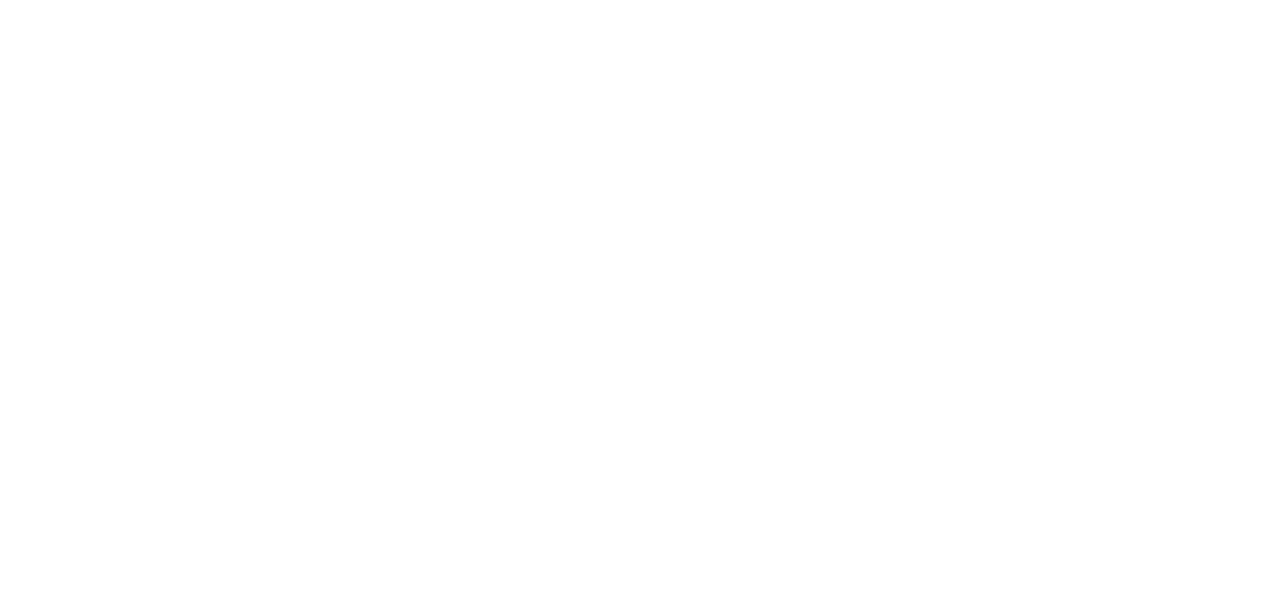
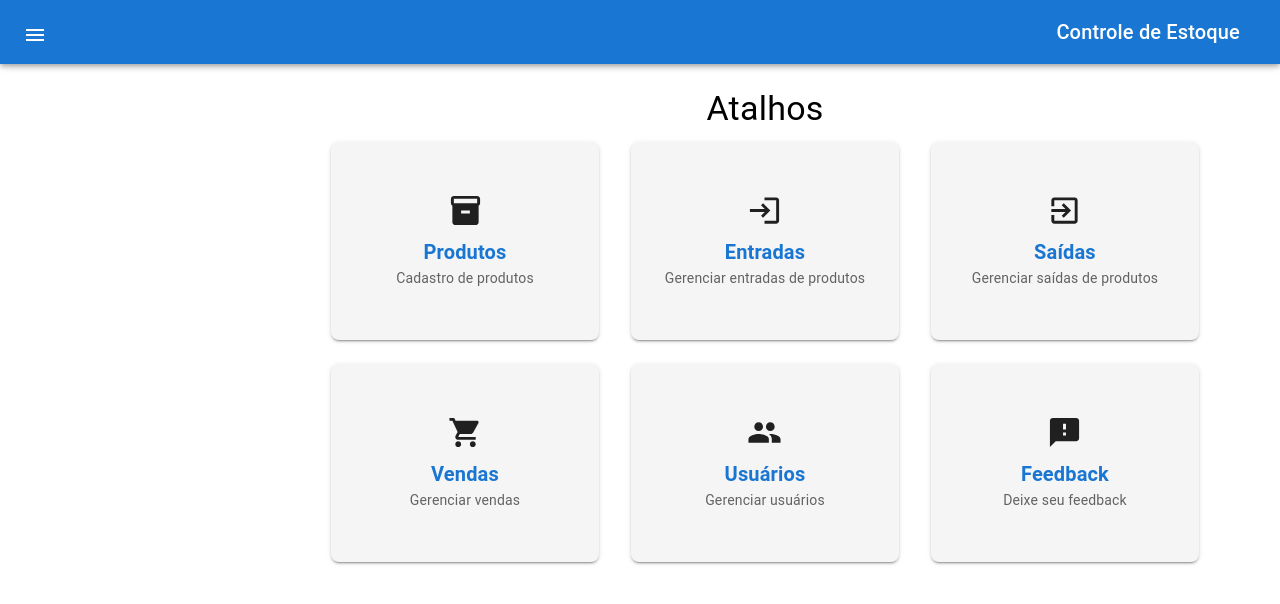
Before and after one commit to joaofeliperl/projeto-controle-de-estoque, a React (Create React App) app in the folder frontend/: page /home in a window 1280 px wide. Before the commit this address had no page. Shown: the top 604 px of the page. Built offline with nearby package versions, Linux system fonts and the light colour scheme.

Commit message:
Creating the Home.js page

```diff
--- a/frontend/public/index.html
+++ b/frontend/public/index.html
@@ -4,7 +4,7 @@
 <head>
     <meta charset="UTF-8">
     <meta name="viewport" content="width=device-width, initial-scale=1.0">
-    <title>React App</title>
+    <title>Controle de Estoque</title>
 </head>
 
 <body>
--- a/frontend/src/App.js
+++ b/frontend/src/App.js
@@ -3,6 +3,7 @@ import { BrowserRouter as Router, Routes, Route, useNavigate, useLocation } from
 import Dashboard from "./pages/Dashboard";
 import Login from "./pages/Login";
 import Signup from "./pages/Signup";
+import Home from "./pages/Home";
 
 const App = () => {
     return (
@@ -10,6 +11,7 @@ const App = () => {
             <Routes>
                 <Route path="/login" element={<Login />} />
                 <Route path="/signup" element={<Signup />} />
+                <Route path="/home" element={<Home />} />
                 <Route
                     path="/dashboard"
                     element={
--- a/frontend/src/components/Sidebar.js
+++ b/frontend/src/components/Sidebar.js
@@ -1,7 +1,7 @@
 import React, { useState } from "react";
 import { useNavigate } from "react-router-dom";
-import { Drawer, List, ListItem, ListItemIcon, ListItemText, IconButton, Button, Divider } from "@mui/material";
-import { Menu, Home, Inventory, Settings, Logout } from "@mui/icons-material";
+import { Drawer, List, ListItemButton, ListItemIcon, ListItemText, IconButton, Divider } from "@mui/material";
+import { Menu, Home, Inventory, ArrowDownward, ArrowUpward, ShoppingCart, People, Logout } from "@mui/icons-material";
 
 const Sidebar = () => {
     const [open, setOpen] = useState(false);
@@ -38,46 +38,56 @@ const Sidebar = () => {
                 anchor="left"
                 open={open}
                 onClose={toggleDrawer(false)}
-                sx={{
-                    zIndex: 4000 // Faz com que o Sidebar fique acima de tudo
-                }}
+                sx={{ zIndex: 4000 }}
             >
                 <List sx={{ width: 250 }}>
-                    <ListItem button onClick={() => navigate("/dashboard")}>
-                        <ListItemIcon>
-                            <Home />
-                        </ListItemIcon>
-                        <ListItemText primary="Dashboard" />
-                    </ListItem>
+                    <ListItemButton onClick={() => navigate("/home")} sx={{ cursor: "pointer" }}>
+                        <ListItemIcon><Home /></ListItemIcon>
+                        <ListItemText primary="Início" />
+                    </ListItemButton>
 
-                    <ListItem button onClick={() => navigate("/dashboard")}>
-                        <ListItemIcon>
-                            <Inventory />
-                        </ListItemIcon>
+                    <ListItemButton onClick={() => navigate("/dashboard")} sx={{ cursor: "pointer" }}>
+                        <ListItemIcon><Inventory /></ListItemIcon>
                         <ListItemText primary="Produtos" />
-                    </ListItem>
+                    </ListItemButton>
 
-                    <ListItem button onClick={() => navigate("/dashboard")}>
-                        <ListItemIcon>
-                            <Settings />
-                        </ListItemIcon>
-                        <ListItemText primary="Configurações" />
-                    </ListItem>
+                    <ListItemButton onClick={() => navigate("/entradas")} sx={{ cursor: "pointer" }}>
+                        <ListItemIcon><ArrowDownward /></ListItemIcon>
+                        <ListItemText primary="Entradas" />
+                    </ListItemButton>
+
+                    <ListItemButton onClick={() => navigate("/saidas")} sx={{ cursor: "pointer" }}>
+                        <ListItemIcon><ArrowUpward /></ListItemIcon>
+                        <ListItemText primary="Saídas" />
+                    </ListItemButton>
+
+                    <ListItemButton onClick={() => navigate("/vendas")} sx={{ cursor: "pointer" }}>
+                        <ListItemIcon><ShoppingCart /></ListItemIcon>
+                        <ListItemText primary="Vendas" />
+                    </ListItemButton>
+
+                    <ListItemButton onClick={() => navigate("/usuarios")} sx={{ cursor: "pointer" }}>
+                        <ListItemIcon><People /></ListItemIcon>
+                        <ListItemText primary="Usuários" />
+                    </ListItemButton>
 
                     <Divider sx={{ my: 2 }} /> {/* Linha separadora */}
 
                     {/* 🔥 Botão de Logout */}
-                    <ListItem>
-                        <Button
-                            variant="contained"
-                            color="error"
-                            fullWidth
-                            startIcon={<Logout />}
-                            onClick={handleLogout}
-                        >
-                            Sair
-                        </Button>
-                    </ListItem>
+                    <ListItemButton
+                        onClick={handleLogout}
+                        sx={{
+                            bgcolor: "error.main",
+                            color: "white",
+                            "&:hover": { bgcolor: "error.dark" }
+                        }}
+                    >
+                        <ListItemIcon sx={{ color: "white" }}> {/* Ícone branco */}
+                            <Logout />
+                        </ListItemIcon>
+                        <ListItemText primary="Sair" />
+                    </ListItemButton>
+
                 </List>
             </Drawer>
         </>
--- /dev/null
+++ b/frontend/src/pages/Home.js
@@ -0,0 +1,67 @@
+import React from "react";
+import { Box, Paper, Typography, Container, Grid } from "@mui/material";
+import { Inventory, Login, ShoppingCart, ExitToApp, People, Assessment, Feedback } from "@mui/icons-material";
+import { useNavigate } from "react-router-dom";
+import Navbar from "../components/Navbar";
+import Sidebar from "../components/Sidebar";
+
+const Home = () => {
+    const navigate = useNavigate();
+
+    const menuItems = [
+        { title: "Produtos", description: "Cadastro de produtos", icon: <Inventory fontSize="large" />, path: "/dashboard" },
+        { title: "Entradas", description: "Gerenciar entradas de produtos", icon: <Login fontSize="large" />, path: "/entradas" },
+        { title: "Saídas", description: "Gerenciar saídas de produtos", icon: <ExitToApp fontSize="large" />, path: "/saidas" },
+        { title: "Vendas", description: "Gerenciar vendas", icon: <ShoppingCart fontSize="large" />, path: "/vendas" },
+        { title: "Usuários", description: "Gerenciar usuários", icon: <People fontSize="large" />, path: "/usuarios" },
+        { title: "Feedback", description: "Deixe seu feedback", icon: <Feedback fontSize="large" />, path: "/feedback" },
+    ];
+
+    return (
+        <>
+            <Navbar />
+            <Box sx={{ display: "flex", marginTop: "64px" }}>
+                <Sidebar />
+                <Container sx={{ flexGrow: 1, padding: 3, marginLeft: { xs: 0, md: "250px" }, display: "flex", flexDirection: "column", alignItems: "center" }}>
+                    <Typography variant="h4" gutterBottom>
+                        Atalhos
+                    </Typography>
+                    <Grid container spacing={3} justifyContent="center" alignItems="center" sx={{ maxWidth: "900px" }}>
+                        {menuItems.map((item, index) => (
+                            <Grid item xs={12} sm={6} md={4} key={index} display="flex" justifyContent="center">
+                                <Paper
+                                    sx={{
+                                        padding: 3,
+                                        textAlign: "center",
+                                        cursor: "pointer",
+                                        transition: "0.3s",
+                                        display: "flex",
+                                        flexDirection: "column",
+                                        alignItems: "center",
+                                        justifyContent: "center",
+                                        backgroundColor: "#f5f5f5",
+                                        borderRadius: "8px",
+                                        boxShadow: 2,
+                                        width: "220px",
+                                        height: "150px",
+                                        "&:hover": {
+                                            transform: "scale(1.05)",
+                                            backgroundColor: "#e3e3e3"
+                                        }
+                                    }}
+                                    onClick={() => navigate(item.path)}
+                                >
+                                    {item.icon}
+                                    <Typography variant="h6" sx={{ marginTop: 1, fontWeight: "bold", color: "#1976d2" }}>{item.title}</Typography>
+                                    <Typography variant="body2" color="textSecondary">{item.description}</Typography>
+                                </Paper>
+                            </Grid>
+                        ))}
+                    </Grid>
+                </Container>
+            </Box>
+        </>
+    );
+};
+
+export default Home;
```
